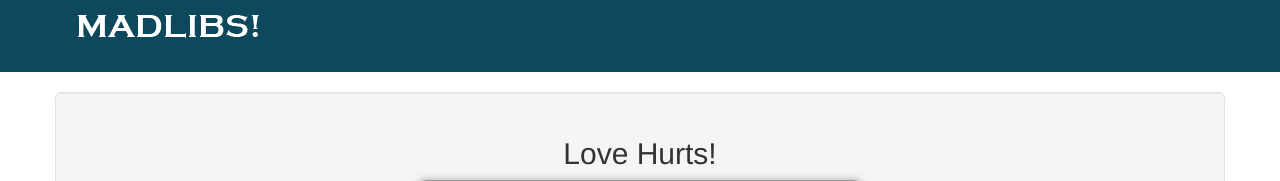
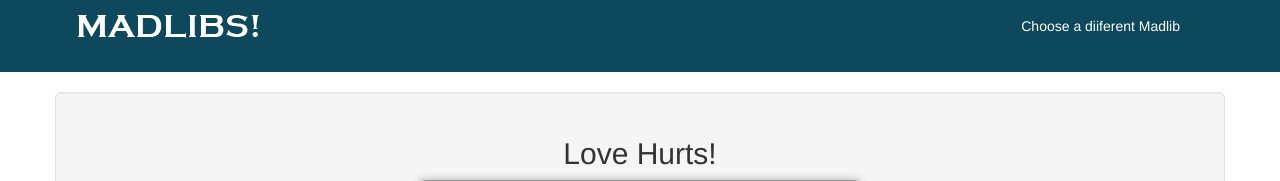
Before and after one commit to aadels/p3.adelsberger.us, a PHP site: page /madlib1.html in a window 1280 px wide. Shown: the top 181 px of the page. Run offline with PHP 8.4, Linux system fonts and the light colour scheme; some libraries are stand-ins or nearby versions.

Commit message:
edit header madlib1 page

```diff
--- a/css/madlib.css
+++ b/css/madlib.css
@@ -4,6 +4,13 @@
  * Ann Adelsberger
  * adelsbergerann@gmail.com
  ************************************************************************/
+
+h2{
+	text-align: center
+}
+.container
+
+
 /*form style*/
 .madlib_form #form-fieldset{
 	background: #EEE;
@@ -63,11 +70,6 @@ border: 1px solid #3366cc;
 	}
 
 /*input display style*/
-
-h2{
-	text-align: center
-}
-
 #results{
 
 	margin:auto;
--- a/index.html
+++ b/index.html
@@ -38,7 +38,7 @@
         </div><!--close menu-->
         <div class="container">
             <div class="row well well-lg">
-                <h1> Madlibs!</h1>
+                <h1> Madlibs! A silly word game.</h1>
                 <div class="col-xs-6">
                         <ul>
                             <li><a href="madlib1.html">Madlib 1</a></li>
--- a/madlib1.html
+++ b/madlib1.html
@@ -31,6 +31,13 @@
                             </button>
                             <a href='/'><img src="images/logo.png" id="logo" alt="logo"></a>
                         </div>
+                        <div class="collapse navbar-collapse pull-right" role="navigation" id="collapse">
+                            <ul class="nav navbar-nav">
+
+                                <li>
+                                    <a href='/posts'>Choose a diiferent Madlib</a>
+                                </li>
+                            </ul>
                     </div><!--close container-->
                 </nav>
             </div><!--close row-->
```
